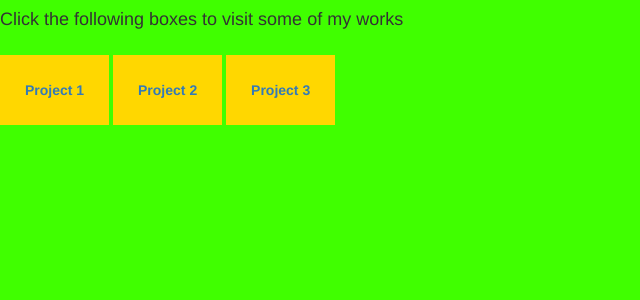
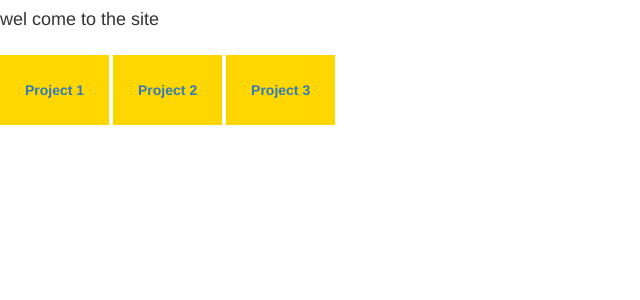
Before and after one commit to Sultan1992/user-registration-and-validation-form, a PHP site: page / in a window 1280 px wide. Shown: the top 300 px of the page, without its empty margins (0-640 px from the left). Run offline with PHP 8.4, Linux system fonts and the light colour scheme.

Commit message:
css modified

```diff
--- a/index.html
+++ b/index.html
@@ -13,7 +13,7 @@
 	</head>
 	<body>
 		<nav>
-		<h4> Click the following boxes to visit some of my works</h4>
+		<h4> wel come to the site</h4>
         <nav class="lists">
 		<p><a href="registration.php"><strong>Project 1</strong></a></p>
 		<p><a href="reserve.html"><strong>Project 2</strong></a></p>
--- a/style.css
+++ b/style.css
@@ -6,7 +6,7 @@ body{
 	padding:0;
 	border-radius:none;
 	height:100%;
-	background-color:#40ff00 !important ;
+	background-color:white ;
 	}
 #myhomepageheader{
 	padding-bottom:2px;
@@ -69,8 +69,7 @@ border:2px solid green;
 margin:auto;
 text-align:center;
 background:#A9D0F5;
-border: 3 px solid #eeeee;
-padding:9px 9px;
+padding:9 9px;
  width:300px;
  border-radius:5px;
 }
@@ -81,7 +80,6 @@ border:2px solid green;
 margin:auto;
 text-align:center;
 background:#A9D0F5;
-border: 10 px solid #eeeee;
 padding:9px 9px;
  width:300px;
  border-radius:5px;
```
